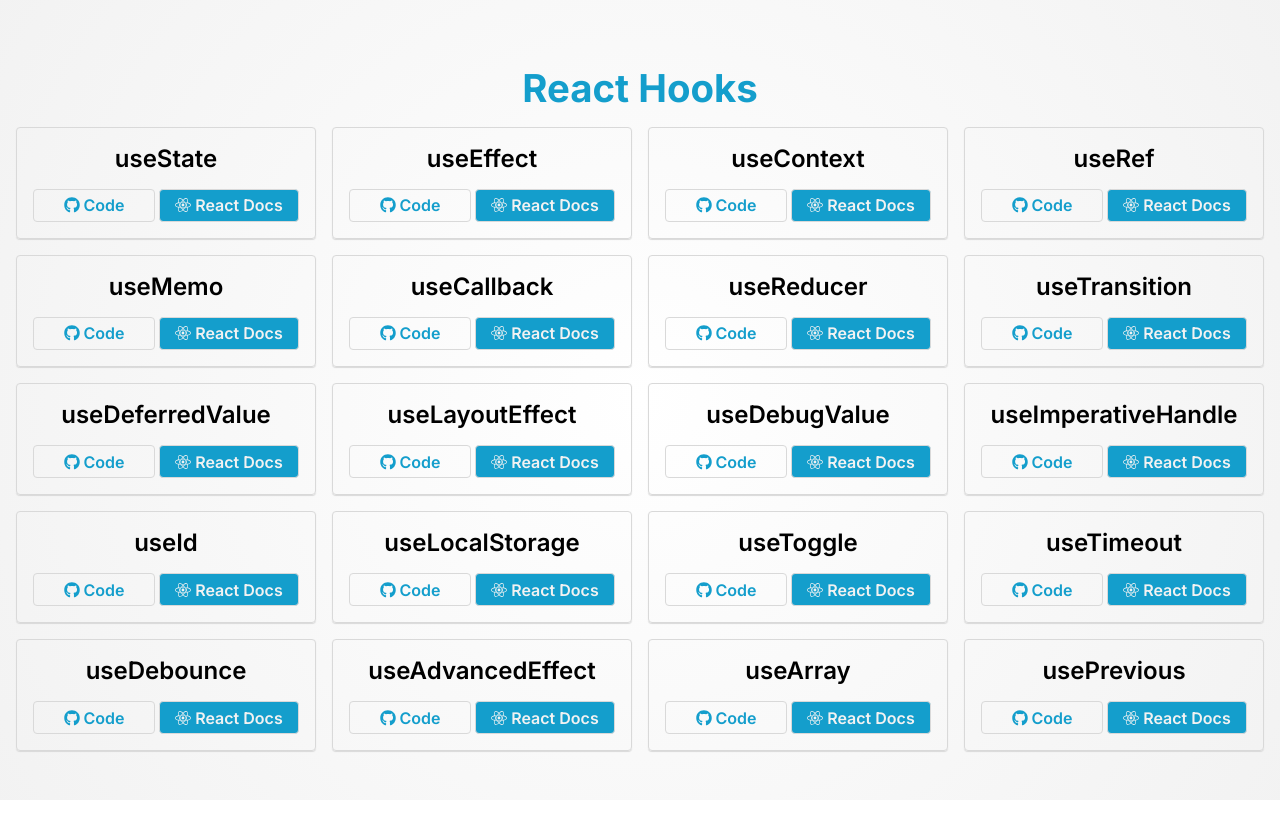
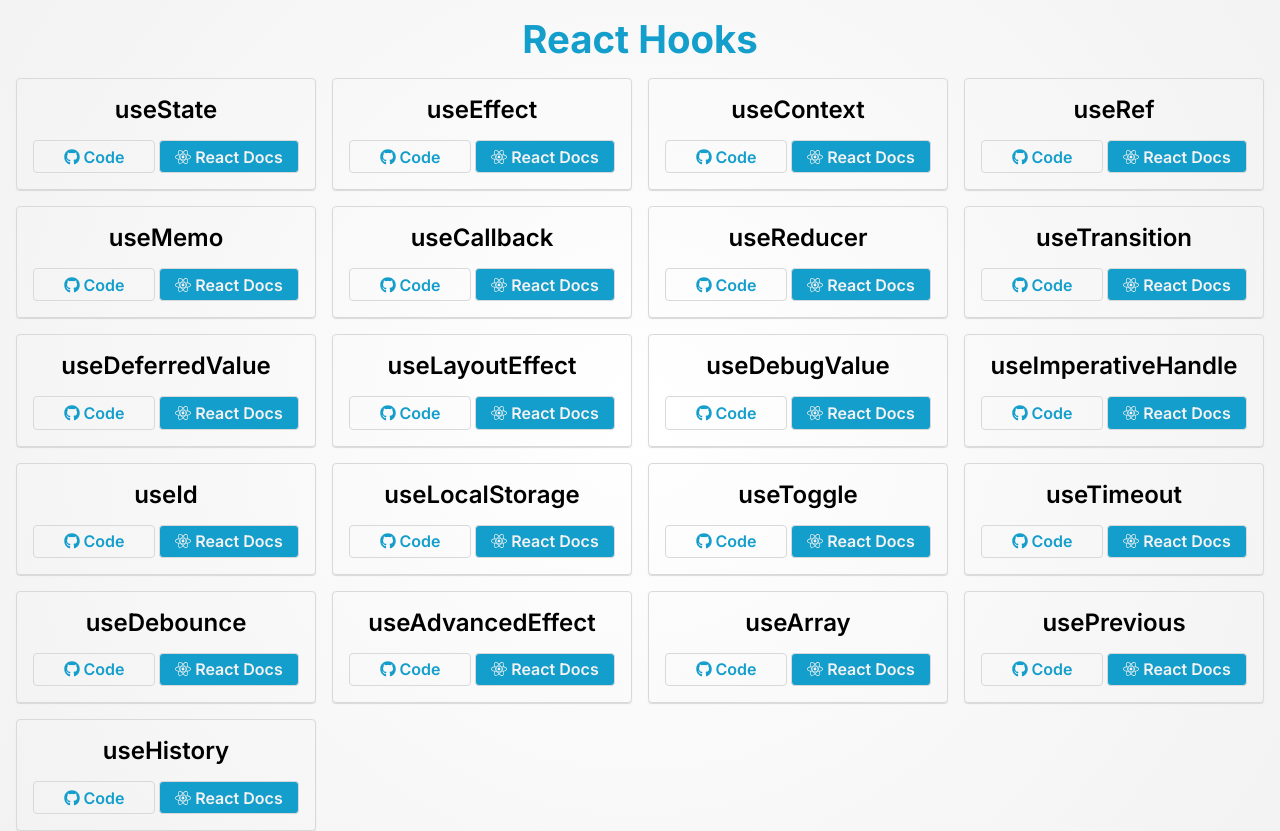
Before and after one commit to uttamakwana/react-hooks, a React (Vite) app: page / in a window 1280 px wide. Before the commit the page ends 800 px from the top, so only its background shows below. Built offline with nearby package versions, Linux system fonts and the light colour scheme.

Commit message:
Hook: useHistory completed

```diff
--- a/src/App.jsx
+++ b/src/App.jsx
@@ -21,6 +21,7 @@
   UseAdvancedEffect,
   UseArray,
   UsePrevious,
+  UseHistory,
 } from "./pages";
 import { FaBars, FaHome } from "react-icons/fa";
 import { Sidebar } from "./components";
@@ -57,6 +58,7 @@
         <Route path="/useAdvancedEffect" element={<UseAdvancedEffect />} />
         <Route path="/useArray" element={<UseArray />} />
         <Route path="/usePrevious" element={<UsePrevious />} />
+        <Route path="/useHistory" element={<UseHistory />} />
       </Routes>
       {pathname !== "/" && (
         <>
--- a/src/constants/hooks.js
+++ b/src/constants/hooks.js
@@ -22,7 +22,8 @@
   "useDebounce",
   "useAdvancedEffect",
   "useArray",
-  "usePrevious"
+  "usePrevious",
+  "useHistory"
 ];
 
 export const hooks = hooksArr.map((hook, index) => ({
--- a/src/pages/index.js
+++ b/src/pages/index.js
@@ -20,6 +20,7 @@
 import UseAdvancedEffect from "./useAdvancedEffect/useAdvancedEffect.jsx";
 import UseArray from "./useArray/useArray.jsx";
 import UsePrevious from "./usePrevious/usePrevious.jsx";
+import UseHistory from "./useHistory/useHistory.jsx";
 
 export {
   Landing,
@@ -42,5 +43,6 @@
   UseDebounce,
   UseAdvancedEffect,
   UseArray,
-  UsePrevious
+  UsePrevious,
+  UseHistory
 };
--- /dev/null
+++ b/src/pages/useHistory/hook/useHistory.js
@@ -0,0 +1,59 @@
+import { useCallback, useRef, useState } from "react";
+
+export function useHistory(
+  defaultValue,
+  { capacity = 10 } = {}
+) {
+  const [value, setValue] = useState(defaultValue);
+  const historyRef = useRef([value]);
+  const pointerRef = useRef(0);
+
+  const set = useCallback(
+    (v) => {
+      const resolvedValue = typeof v === "function" ? v(value) : v;
+      if (historyRef.current[pointerRef.current] !== resolvedValue) {
+        if (pointerRef.current < historyRef.current.length - 1) {
+          historyRef.current.splice(pointerRef.current + 1);
+        }
+        historyRef.current.push(resolvedValue);
+
+        while (historyRef.current.length > capacity) {
+          historyRef.current.shift();
+        }
+        pointerRef.current = historyRef.current.length - 1;
+      }
+      setValue(resolvedValue);
+    },
+    [capacity, value]
+  );
+
+  const back = useCallback(() => {
+    if (pointerRef.current <= 0) return;
+    pointerRef.current--;
+    setValue(historyRef.current[pointerRef.current]);
+  }, []);
+
+  const forward = useCallback(() => {
+    if (pointerRef.current >= historyRef.current.length - 1) return;
+    pointerRef.current++;
+    setValue(historyRef.current[pointerRef.current]);
+  }, []);
+
+  const go = useCallback((index) => {
+    if (index < 0 || index > historyRef.current.length - 1) return;
+    pointerRef.current = index;
+    setValue(historyRef.current[pointerRef.current]);
+  }, []);
+
+  return [
+    value,
+    set,
+    {
+      history: historyRef.current,
+      pointer: pointerRef.current,
+      back,
+      forward,
+      go,
+    },
+  ];
+}
--- /dev/null
+++ b/src/pages/useHistory/useHistory.jsx
@@ -0,0 +1,36 @@
+import { useState } from "react";
+import { Hero } from "../../components";
+import { useHistory } from "./hook/useHistory.js";
+
+const UseHistory = () => {
+  const [count, setCount, { history, pointer, back, forward, go }] =
+    useHistory(1);
+  const [name, setName] = useState("Kyle");
+  return (
+    <main className="hook-container use-history-hook-container">
+      <Hero
+        hookName={"useHistory"}
+        heroText={`by
+        creating history of an array and can perform such action as push, go to particular point, go forward.`}
+      />
+      <div className="| readable-container flex-col gap-1 flex-center text-center">
+        <div>{count}</div>
+        <div>{history.join(", ")}</div>
+        <div>Pointer - {pointer}</div>
+        <div>{name}</div>
+        <button className="| btn" onClick={() => setCount((currentCount) => currentCount * 2)}>
+          Double
+        </button>
+        <button className="| btn" onClick={() => setCount((currentCount) => currentCount + 1)}>
+          Increment
+        </button>
+        <button className="| btn" onClick={back}>Back</button>
+        <button className="| btn" onClick={forward}>Forward</button>
+        <button className="| btn" onClick={() => go(2)}>Go To Index 2</button>
+        <button className="| btn" onClick={() => setName("John")}>Change Name</button>
+      </div>
+    </main>
+  );
+};
+
+export default UseHistory;
```
